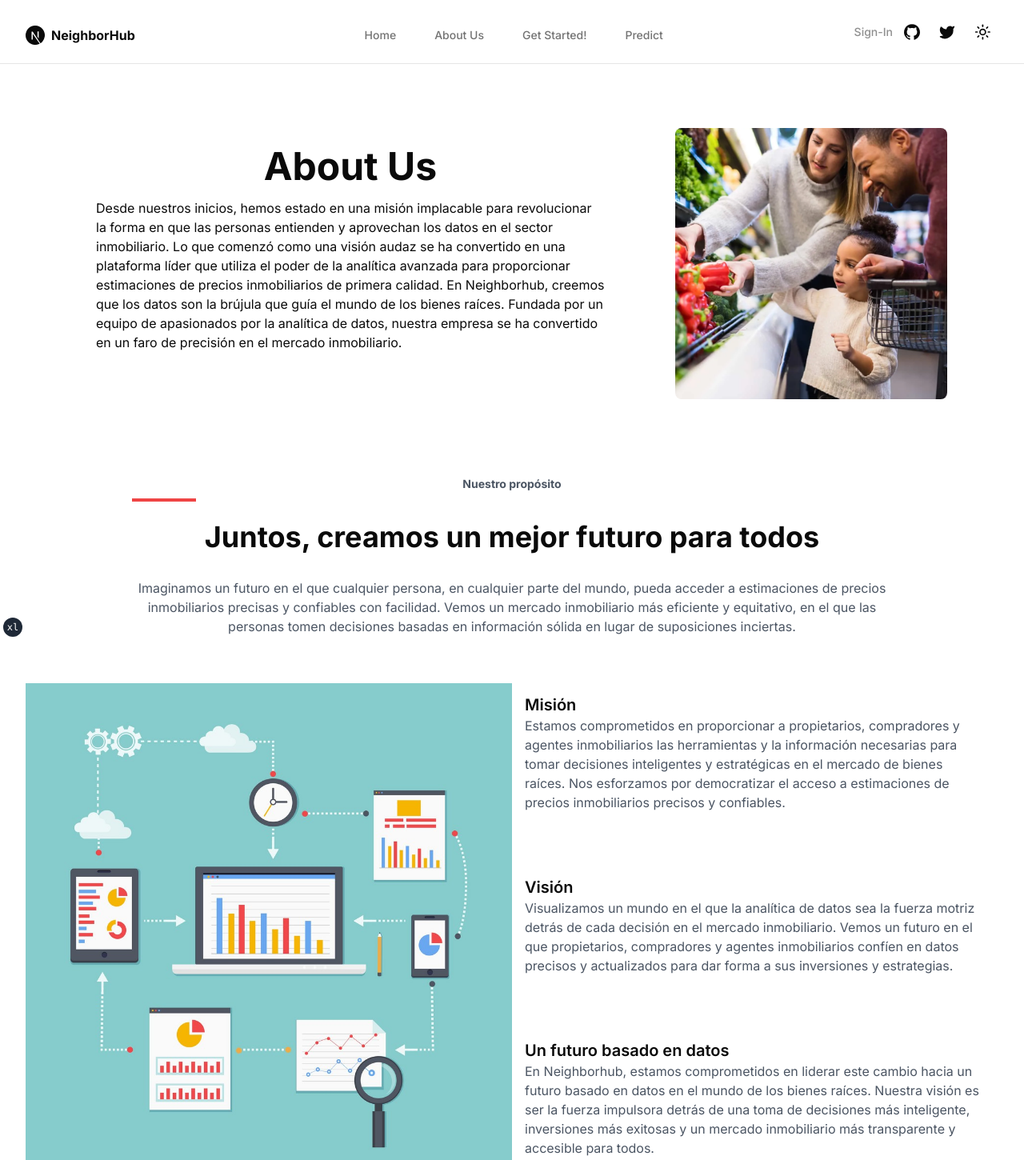
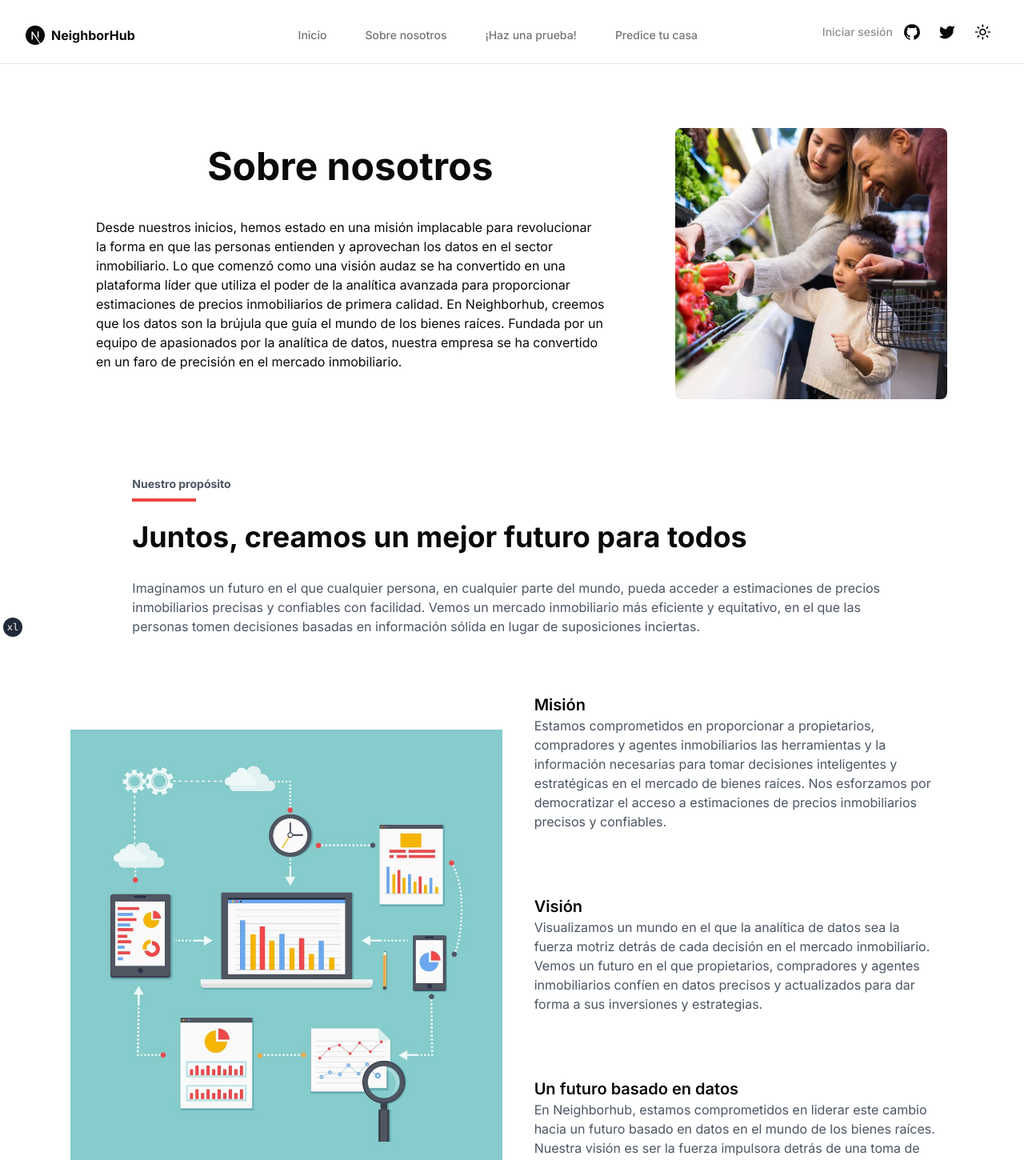
Before and after one commit to TempleOSi/frontend, a Next.js app: page /about-us in a window 1280 px wide. Shown: the top 1450 px of the page at 80% size. Built offline with nearby package versions, Linux system fonts and the light colour scheme.

Commit message:
styles(home): Se ajustan los estilos

```diff
--- a/app/about-us/page.tsx
+++ b/app/about-us/page.tsx
@@ -16,7 +16,7 @@ const page = () => {
   return (
     <section className="container grid items-center gap-6 pb-8 pt-6 md:py-10">
       <HeadInfo
-        title="About Us"
+        title="Sobre nosotros"
         text="Desde nuestros inicios, hemos estado en una misión implacable para revolucionar la forma en que las personas entienden y aprovechan los datos en el sector inmobiliario. Lo que comenzó como una visión audaz se ha convertido en una plataforma líder que utiliza el poder de la analítica avanzada para proporcionar estimaciones de precios inmobiliarios de primera calidad. En Neighborhub, creemos que los datos son la brújula que guía el mundo de los bienes raíces. Fundada por un equipo de apasionados por la analítica de datos, nuestra empresa se ha convertido en un faro de precisión en el mercado inmobiliario."
         image={family}
       />
--- a/components/elements/head-info.tsx
+++ b/components/elements/head-info.tsx
@@ -9,7 +9,7 @@ const HeadInfo = (props: any) => {
       <div className="flex mr-8 ml-8">
         {/* Mitad Izquierda*/}
         <div className="mr-16 p-6 w-2/3 rounded-lg">
-          <h2 className="text-5xl font-bold text-center">{props.title}</h2>
+          <h2 className="text-5xl font-bold text-center pb-6">{props.title}</h2>
           <p className="mt-4">{props.text}</p>
         </div>
         {/* Mitad Derecha*/}
--- a/components/elements/img-threetext.tsx
+++ b/components/elements/img-threetext.tsx
@@ -1,8 +1,8 @@
 import Image from "next/image";
 
-const ImgThreetext = (props:any) => {
+const ImgThreetext = (props: any) => {
     return (
-        <div className="flex items-center justify-center">
+        <section className="flex items-center justify-center mx-14">
             <div className="w-1/2">
                 <Image
                     src={props.image}
@@ -10,7 +10,7 @@ const ImgThreetext = (props:any) => {
                     className="w-full h-auto"
                 />
             </div>
-        <div className="w-1/2 p-4">
+            <div className="w-1/2 p-4 ml-6">
                 <div className="mb-20">
                     <h2 className="text-xl font-semibold">Misión</h2>
                     <p className="text-gray-600">Estamos comprometidos en proporcionar a propietarios, compradores y agentes inmobiliarios las herramientas y la información necesarias para tomar decisiones inteligentes y estratégicas en el mercado de bienes raíces. Nos esforzamos por democratizar el acceso a estimaciones de precios inmobiliarios precisos y confiables.</p>
@@ -24,7 +24,7 @@ const ImgThreetext = (props:any) => {
                     <p className="text-gray-600">En Neighborhub, estamos comprometidos en liderar este cambio hacia un futuro basado en datos en el mundo de los bienes raíces. Nuestra visión es ser la fuerza impulsora detrás de una toma de decisiones más inteligente, inversiones más exitosas y un mercado inmobiliario más transparente y accesible para todos.</p>
                 </div>
             </div>
-        </div>
+        </section>
     );
 }
 
--- a/components/elements/smtext-title-text.tsx
+++ b/components/elements/smtext-title-text.tsx
@@ -1,7 +1,7 @@
 const SmtextTitleText = (props:any) => {
     return (
-        <section className="w-5/6 mx-auto p-8 text-center">
-        <h2 className="text-sm font-bold text-gray-600 mx-auto text-center">{props.legend}</h2>
+        <section className="w-5/6 mx-auto p-8">
+        <h2 className="text-sm font-bold text-gray-600 mx-auto">{props.legend}</h2>
         <div className="items-center justify-center h-1 w-20 bg-red-500 mb-4 mt-2"></div>
         <h1 className="text-4xl font-bold mb-4 mt-6">{props.title}</h1>
         <p className="text-gray-600 mt-8">
--- a/components/site-header.tsx
+++ b/components/site-header.tsx
@@ -23,7 +23,7 @@ export function SiteHeader() {
                 "opacity-80"
               )}
             >
-              {"Sign-In"}
+              {"Iniciar sesión"}
             </Link>
             <Link
               href={siteConfig.links.github}
--- a/config/site.ts
+++ b/config/site.ts
@@ -6,26 +6,26 @@ export const siteConfig = {
     "¡Un lugar donde predecir la casa de tus sueños a un precio de ensueño!.",
   secNav: [
       {
-        title: "Sign-In",
+        title: "Inicia sesión",
         href: "/sign-in",
       },
     ],
   mainNav: [
     {
-      title: "Home",
+      title: "Inicio",
       href: "/",
     },
     {
-      title: "About Us",
+      title: "Sobre nosotros",
       href: "/about-us",
 
     },
     {
-      title: "Get Started!",
+      title: "¡Haz una prueba!",
       href: "/sign-up",
     },
     {
-      title: "Predict",
+      title: "Predice tu casa",
       href: "/predict",
     },
   ],
```
Lines whose indentation alone changed are shown as unchanged.
